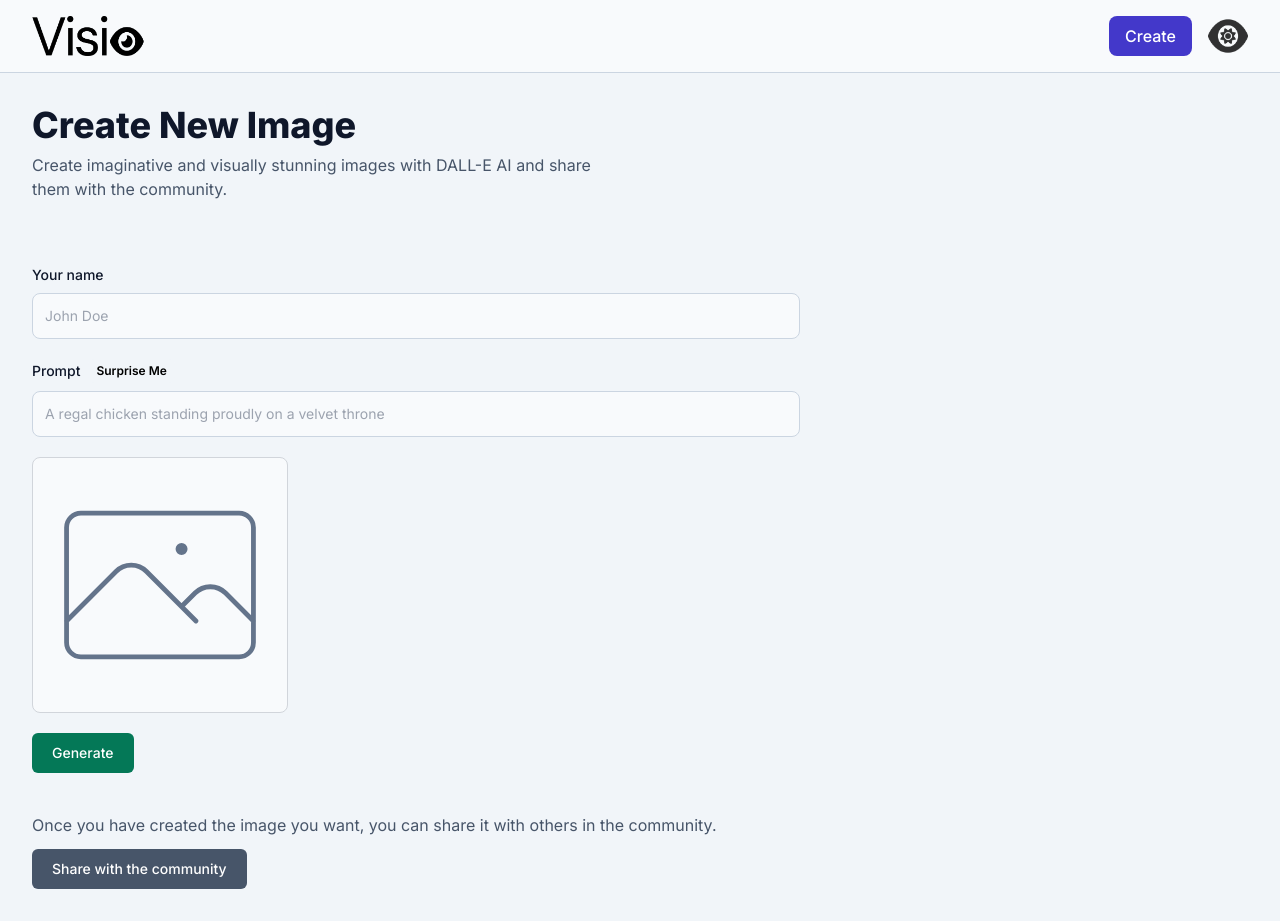
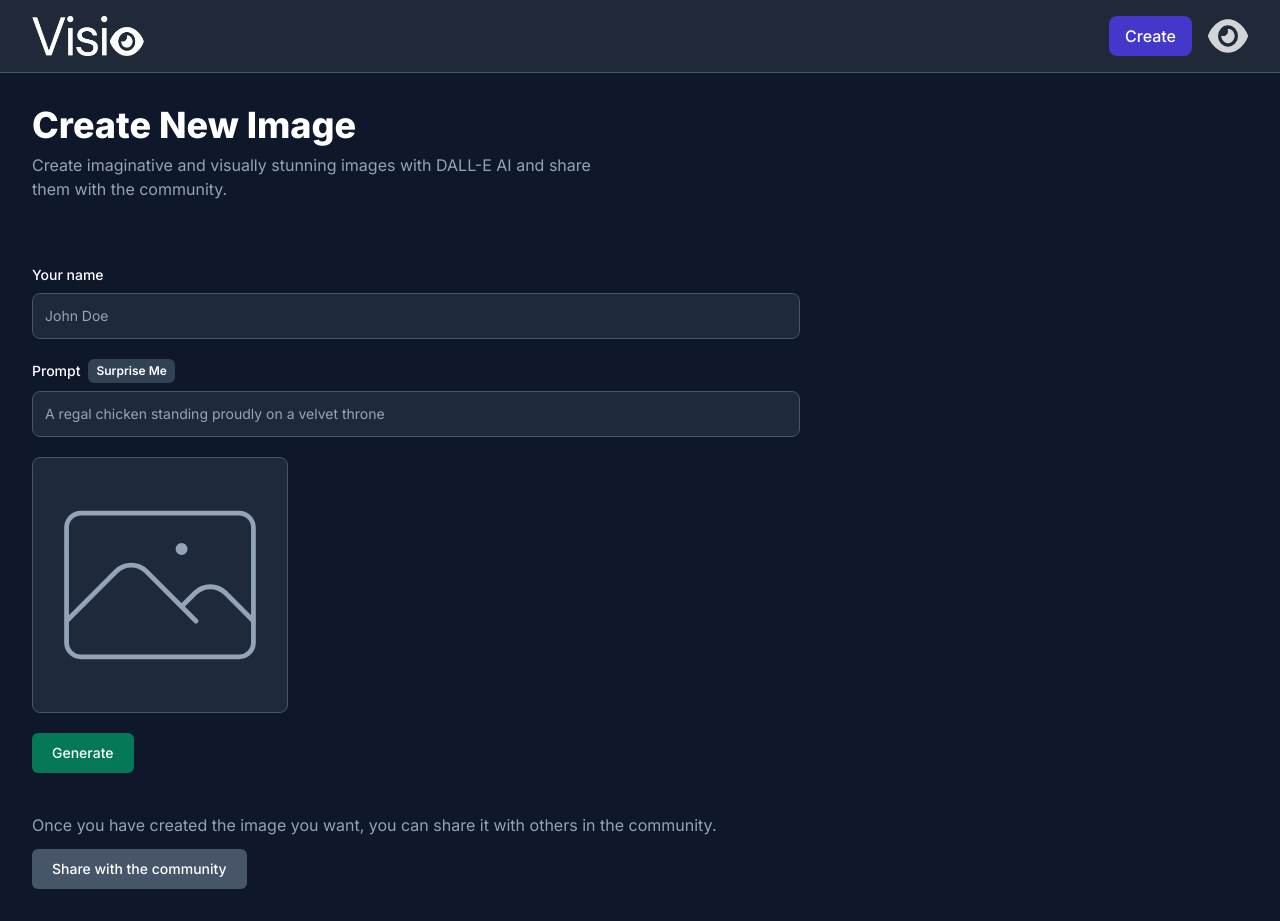
Before and after one commit to nwelchr/visio, a Next.js app: page /create-post in a window 1280 px wide. Built offline with nearby package versions, Linux system fonts and the light colour scheme.

Commit message:
Default to dark

```diff
--- a/app/layout.tsx
+++ b/app/layout.tsx
@@ -23,7 +23,7 @@ export default function RootLayout({
   children: React.ReactNode;
 }>) {
   return (
-    <html lang="en">
+    <html lang="en" className="dark">
       <body className={`${inter.className} antialiased`}>
         <div className="flex flex-col min-h-screen bg-slate-100 dark:bg-slate-900">
           <header className="w-full flex justify-between items-center bg-slate-50 dark:bg-gray-800 sm:px-8 px-4 py-4 border-b border-b-slate-300 dark:border-b-slate-600">
--- a/components/ThemeToggle.tsx
+++ b/components/ThemeToggle.tsx
@@ -31,25 +31,11 @@ const ThemeToggle = () => {
       className="opacity-80 hover:opacity-100"
       aria-label="Toggle dark mode"
     >
-      {isDarkMode ? (
-        <img src="/assets/dark.svg" className="size-10 invert" />
-      ) : (
-        <img src="/assets/light.svg" className="size-10" />
-      )}
-    </button>
-  );
-
-  return (
-    <button
-      onClick={toggleDarkMode}
-      className="text-slate-700 hover:text-slate-800 dark:text-slate-200 dark:hover:text-slate-300"
-      aria-label="Toggle dark mode"
-    >
-      {isDarkMode ? (
-        <MoonIcon className="size-8" strokeWidth={1.5} />
-      ) : (
-        <SunIcon className="size-8" strokeWidth={1.5} />
-      )}
+      <img className="dark:hidden size-10" src="/assets/light.svg" />
+      <img
+        src="/assets/dark.svg"
+        className="hidden dark:block size-10 invert"
+      />
     </button>
   );
 };
```
